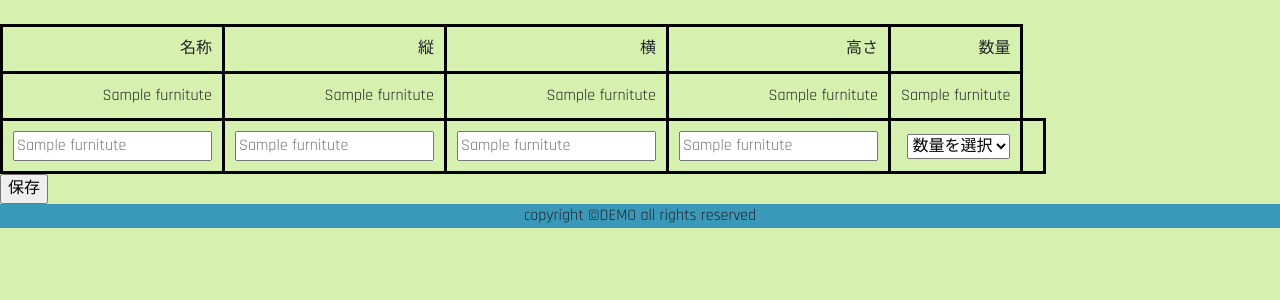
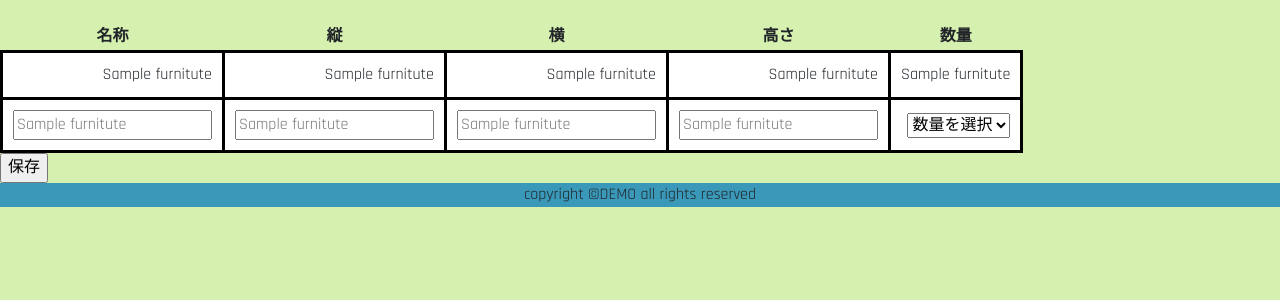
Before and after one commit to ren-suna/graduation_production, a Flask app: template templates/R.edit_update.html in a window 1280 px wide. Shown: the part 56-356 px from the top of the page. Run offline with Flask 2, Linux system fonts and the light colour scheme; the template is opened without the code that fills it: most values are stand-ins (such as "Sample title", 1, 10 or a date in 2020).

Commit message:
ren_deb2

```diff
--- a/static/css/R.main.css
+++ b/static/css/R.main.css
@@ -58,9 +58,10 @@ body {
 /* furnituter */
 table {
     border-collapse: collapse;
-}
+  }
 
-td {
+  td {
+    background-color: #fff;
     border: solid #000;
     padding: 10px;
 }
--- a/templates/R.edit_update.html
+++ b/templates/R.edit_update.html
@@ -17,11 +17,11 @@
             <form action="/UPDATE_fun2" method="post">
                 <table>
                     <tr>
-                        <td>名称</td>
-                        <td>縦</td>
-                        <td>横</td>
-                        <td>高さ</td>
-                        <td>数量</td>
+                        <th>名称</th>
+                        <th>縦</th>
+                        <th>横</th>
+                        <th>高さ</th>
+                        <th>数量</th>
                     </tr><br>
 
                     {% for i in furnitutes %}
@@ -46,7 +46,7 @@
                                 <option>4</option>
                                 <option>5</option>
                             </select></td>
-                        <td><input style="display: none;" type="integer" name="post_id" value="{{i[0]}}"></td>
+                        <input style="display: none;" type="integer" name="post_id" value="{{i[0]}}">
 
                     </tr>
                     {% endfor %}
```
